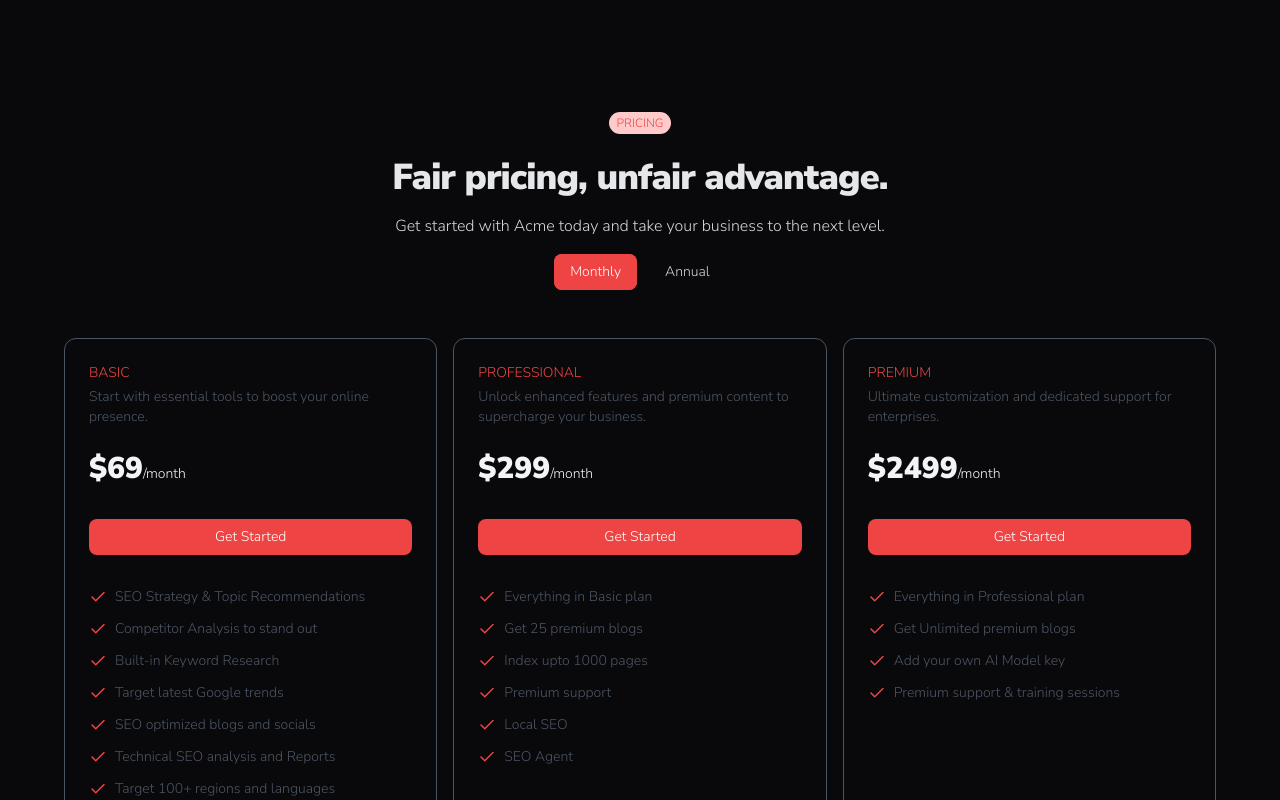
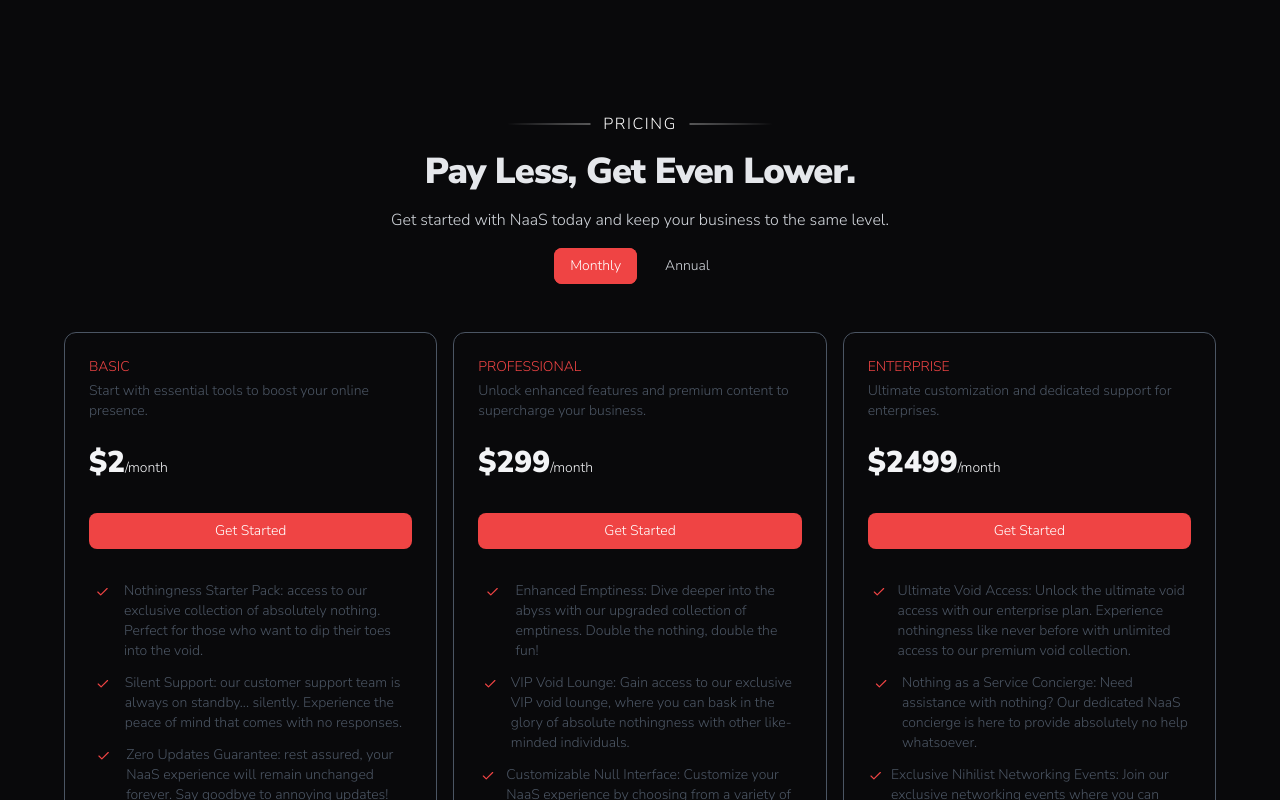
Before and after one commit to MassimoParisi/infoprod, a Next.js app: page / in a window 1280 px wide. Shown: the part 2760-3560 px from the top of the page. Built offline with nearby package versions, Linux system fonts and the light colour scheme.

Commit message:
pricing text

```diff
--- a/src/app/_components/Pricing.tsx
+++ b/src/app/_components/Pricing.tsx
@@ -2,23 +2,20 @@
 import { AnimatePresence, motion } from "framer-motion";
 import { Check } from "lucide-react";
 import { useState } from "react";
+import { FancyTitle } from "~/components/FancyTitle";
 import { cn } from "~/lib/utils";
 
 const pricingPlans = [
   {
     name: "Basic",
     description: "Start with essential tools to boost your online presence.",
-    monthlyPrice: 69,
-    annualPrice: 49,
-    link: "https://github.com/ansub/syntaxUI",
+    monthlyPrice: 2,
+    annualPrice: 20,
+    link: "https://www.youtube.com/watch?v=dQw4w9WgXcQ",
     features: [
-      "SEO Strategy & Topic Recommendations",
-      "Competitor Analysis to stand out",
-      "Built-in Keyword Research",
-      "Target latest Google trends",
-      "SEO optimized blogs and socials",
-      "Technical SEO analysis and Reports",
-      "Target 100+ regions and languages",
+      "Nothingness Starter Pack: access to our exclusive collection of absolutely nothing. Perfect for those who want to dip their toes into the void.",
+      "Silent Support: our customer support team is always on standby... silently. Experience the peace of mind that comes with no responses.",
+      "Zero Updates Guarantee: rest assured, your NaaS experience will remain unchanged forever. Say goodbye to annoying updates!",
     ],
   },
   {
@@ -27,28 +24,26 @@ const pricingPlans = [
       "Unlock enhanced features and premium content to supercharge your business.",
     monthlyPrice: 299,
     annualPrice: 199,
-    link: "https://github.com/ansub/syntaxUI",
+    link: "https://www.youtube.com/watch?v=dQw4w9WgXcQ",
     features: [
-      "Everything in Basic plan",
-      "Get 25 premium blogs",
-      "Index upto 1000 pages",
-      "Premium support",
-      "Local SEO",
-      "SEO Agent",
+      // "Everything in Basic plan, plus:", TODO: add back
+      "Enhanced Emptiness: Dive deeper into the abyss with our upgraded collection of emptiness. Double the nothing, double the fun!",
+      "VIP Void Lounge: Gain access to our exclusive VIP void lounge, where you can bask in the glory of absolute nothingness with other like-minded individuals.",
+      "Customizable Null Interface: Customize your NaaS experience by choosing from a variety of different shades of nothing. Because why settle for one type of nothing when you can have them all?",
     ],
   },
   {
-    name: "Premium",
+    name: "Enterprise",
     description:
       "Ultimate customization and dedicated support for enterprises.",
     monthlyPrice: 2499,
     annualPrice: 1666,
-    link: "https://github.com/ansub/syntaxUI",
+    link: "https://www.youtube.com/watch?v=dQw4w9WgXcQ",
     features: [
-      "Everything in Professional plan",
-      "Get Unlimited premium blogs",
-      "Add your own AI Model key",
-      "Premium support & training sessions",
+      // "Everything in Professional plan, plus:", TODO: add back
+      "Ultimate Void Access: Unlock the ultimate void access with our enterprise plan. Experience nothingness like never before with unlimited access to our premium void collection.",
+      "Nothing as a Service Concierge: Need assistance with nothing? Our dedicated NaaS concierge is here to provide absolutely no help whatsoever.",
+      "Exclusive Nihilist Networking Events: Join our exclusive networking events where you can network with other NaaS enthusiasts while discussing the meaninglessness of existence. Plus, enjoy complimentary refreshments (which also happen to be nothing).",
     ],
   },
 ];
@@ -59,15 +54,12 @@ const Pricing = () => {
   const Heading = () => (
     <div className="relative z-10 my-12 flex flex-col items-center justify-center gap-4">
       <div className="flex w-full flex-col items-start justify-center space-y-4 md:items-center">
-        <div className="mb-2 inline-block rounded-full bg-red-200 px-2 py-[0.20rem] text-xs font-medium uppercase text-red-500">
-          {" "}
-          Pricing
-        </div>
+        <FancyTitle>Pricing</FancyTitle>
         <p className="mt-2 text-3xl font-bold tracking-tight text-gray-200 sm:text-4xl">
-          Fair pricing, unfair advantage.
+          Pay Less, Get Even Lower.
         </p>
         <p className="text-md max-w-xl text-gray-300 md:text-center">
-          Get started with Acme today and take your business to the next level.
+          Get started with NaaS today and keep your business to the same level.
         </p>
       </div>
       <div className="flex items-center justify-center gap-3">
@@ -138,8 +130,8 @@ const Pricing = () => {
             </motion.button>
           </div>
           {plan.features.map((feature, idx) => (
-            <div key={idx} className="mb-3 flex items-center gap-2">
-              <Check className="text-red-500" size={18} />
+            <div key={idx} className="mb-3 flex items-start gap-2">
+              <Check className="w-20 pt-1 text-red-500" size={18} />
               <span className="text-sm text-gray-600">{feature}</span>
             </div>
           ))}
--- a/src/components/FancyTitle.tsx
+++ b/src/components/FancyTitle.tsx
@@ -9,7 +9,7 @@ type FanctyTitleProps = {
 export const FancyTitle: React.FC<FanctyTitleProps> = ({ children }) => {
   return (
     <div
-      className={`flex items-center gap-3 font-thin uppercase tracking-widest ${nunitoSans.variable} font-nunitoSans`}
+      className={`flex items-center gap-3 font-thin uppercase tracking-widest ${nunitoSans.variable} font-nunitoSans text-white`}
     >
       <Image
         src={"/static/divider.svg"}
```
